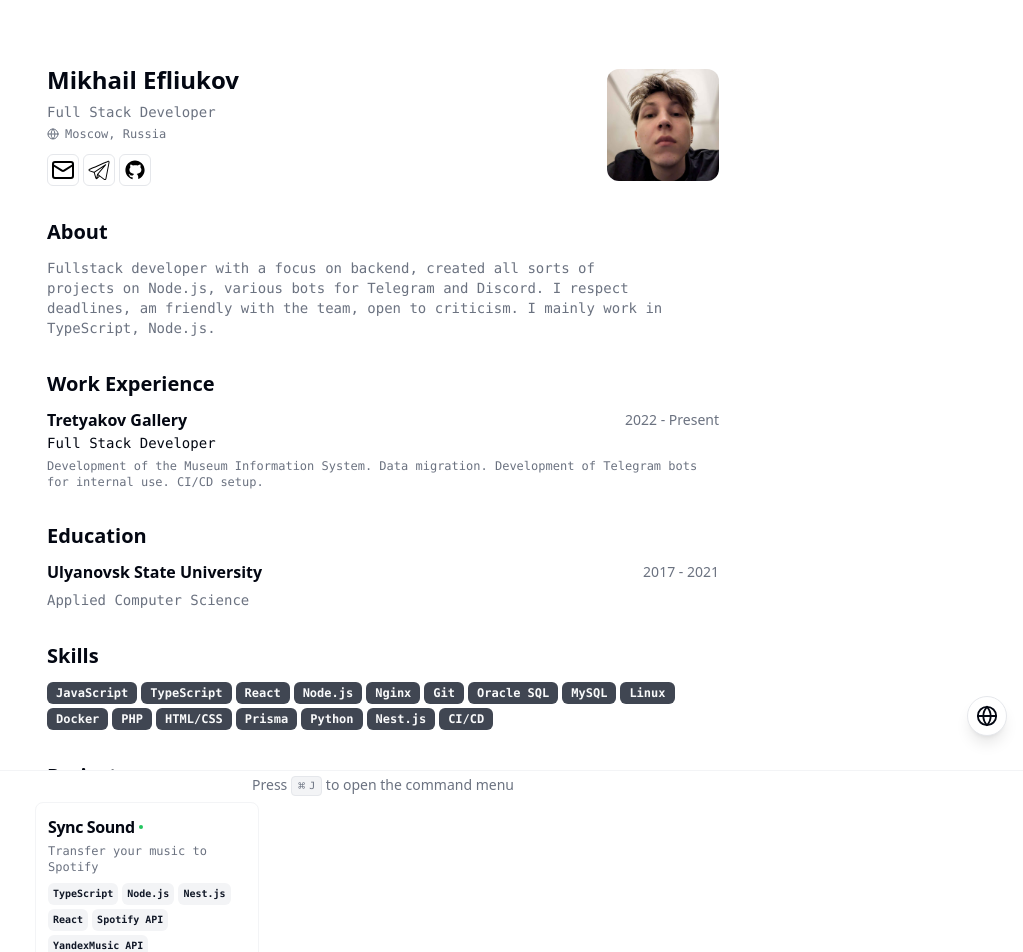
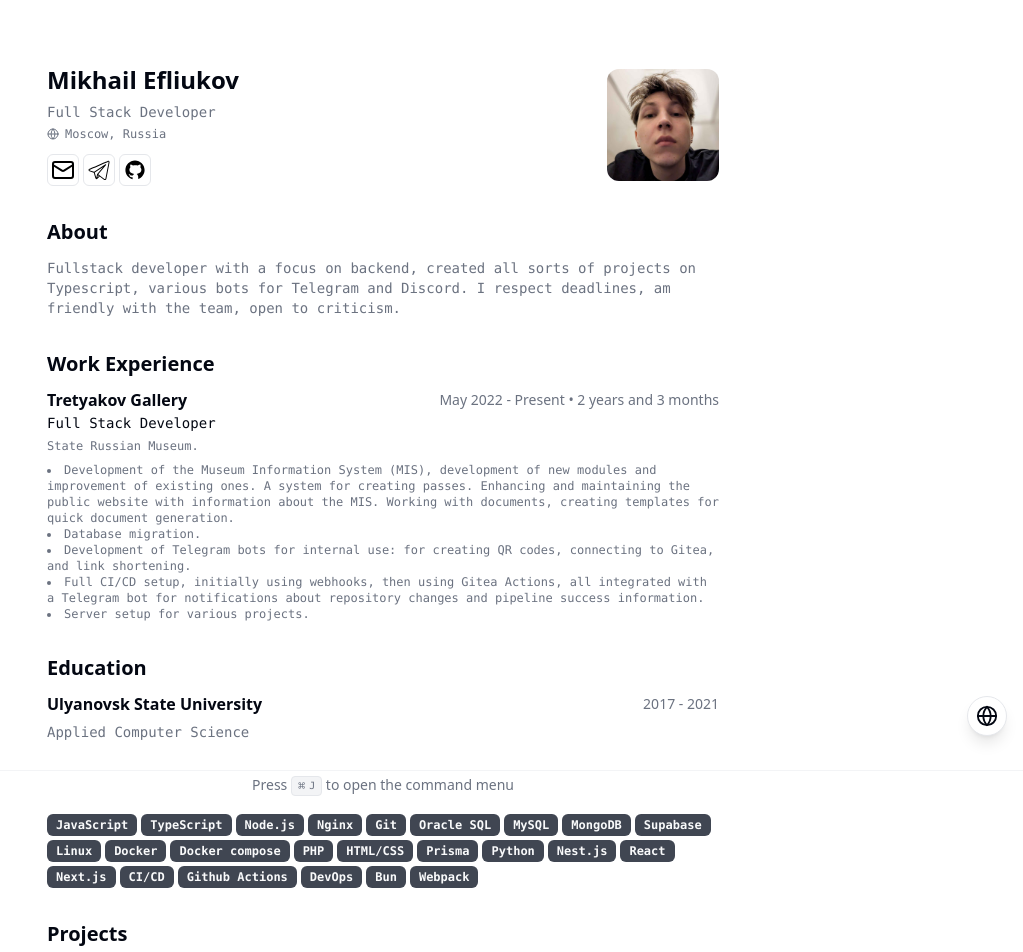
Before and after one commit to fnyaoo/cv, a React (Create React App) app: page / in a window 1280 px wide. Shown: the top 952 px of the page, without its empty margins (257-1280 px from the left). Built offline with nearby package versions, Linux system fonts and the light colour scheme; the HTML template or start-up script is replaced by a standard one.

Commit message:
chore: info update

```diff
--- a/src/App.tsx
+++ b/src/App.tsx
@@ -1,30 +1,66 @@
-import React from 'react';
-import './App.css';
-import {RESUME_DATA} from "./data/resume-data";
-import {GlobeIcon, MailIcon, PhoneIcon, Globe} from "lucide-react";
-import {Button} from "./components/ui/button";
-import {Avatar, AvatarFallback, AvatarImage} from "./components/ui/avatar";
-import {Section} from './components/ui/section';
-import {Card, CardContent, CardHeader} from './components/ui/card';
-import {Badge} from "./components/ui/badge";
-import {CommandMenu} from "./components/command-menu";
-import {ProjectCard} from "./components/project-card";
-import {UIText} from "./data/UIText";
+import { Globe, GlobeIcon, MailIcon, PhoneIcon } from "lucide-react"
+import React from 'react'
+import './App.css'
+import { CommandMenu } from "./components/command-menu"
+import { ProjectCard } from "./components/project-card"
+import { Avatar, AvatarFallback, AvatarImage } from "./components/ui/avatar"
+import { Badge } from "./components/ui/badge"
+import { Button } from "./components/ui/button"
+import { Card, CardContent, CardHeader } from './components/ui/card'
+import { Section } from './components/ui/section'
+import Months from './data/Months'
+import { RESUME_DATA, WorkExperienceDate } from "./data/resume-data"
+import { UIText } from "./data/UIText"
 
-export type Language = "ru" | "en";
+export type Language = "ru" | "en"
 
 function App() {
     if (!localStorage.getItem('lang')) {
-        localStorage.setItem('lang', navigator.language === "ru-RU" ? "ru" : "en");
+        localStorage.setItem('lang', navigator.language === "ru-RU" ? "ru" : "en")
     }
 
-    const [language, setLanguage] = React.useState<Language>(localStorage.getItem('lang') as Language || "en");
+    const [language, setLanguage] = React.useState<Language>(localStorage.getItem('lang') as Language || "en")
 
     const switchLanguage = () => {
-        const newLanguage: Language = language === "ru" ? "en" : "ru";
-        localStorage.setItem('lang', newLanguage);
-        setLanguage(newLanguage);
-    };
+        const newLanguage: Language = language === "ru" ? "en" : "ru"
+        localStorage.setItem('lang', newLanguage)
+        setLanguage(newLanguage)
+    }
+
+    const calculateWorkTime = (start: WorkExperienceDate, end: WorkExperienceDate | null): string => {
+        const currentDate = end || { month: new Date().getMonth() + 1, year: new Date().getFullYear() }
+
+        const yearsDifference = currentDate.year - start.year
+        const monthsDifference = currentDate.month - start.month
+
+        let totalYears = yearsDifference
+        let totalMonths = monthsDifference
+
+        if (monthsDifference < 0) {
+            totalYears -= 1
+            totalMonths += 12
+        }
+
+        let yearLabel: string
+        let monthLabel: string
+        let conjunction: string
+
+        if (language === 'en') {
+            yearLabel = totalYears === 1 ? 'year' : 'years'
+            monthLabel = totalMonths === 1 ? 'month' : 'months'
+            conjunction = 'and'
+        } else {
+            yearLabel = totalYears === 1 ? 'год' : totalYears > 1 && totalYears < 5 ? 'года' : 'лет'
+            monthLabel = totalMonths === 1 ? 'месяц' : totalMonths > 1 && totalMonths < 5 ? 'месяца' : 'месяцев'
+            conjunction = 'и'
+        }
+
+        if (totalMonths === 0) {
+            return `${totalYears} ${yearLabel}`
+        }
+
+        return `${totalYears} ${yearLabel} ${conjunction} ${totalMonths} ${monthLabel}`
+    }
 
     return (
         <main className="container relative mx-auto scroll-my-12 overflow-auto p-4 print:p-12 md:p-16">
@@ -42,7 +78,7 @@ function App() {
                                 target="_blank"
                                 rel="noopener noreferrer"
                             >
-                                <GlobeIcon className="size-3"/>
+                                <GlobeIcon className="size-3" />
                                 {RESUME_DATA.location[language]}
                             </a>
                         </p>
@@ -55,7 +91,7 @@ function App() {
                                     asChild
                                 >
                                     <a href={`mailto:${RESUME_DATA.contact.email}`}>
-                                        <MailIcon className="size-6 text-black"/>
+                                        <MailIcon className="size-6 text-black" />
                                     </a>
                                 </Button>
                             ) : null}
@@ -67,7 +103,7 @@ function App() {
                                     asChild
                                 >
                                     <a href={`tel:${RESUME_DATA.contact.tel}`}>
-                                        <PhoneIcon className="size-4"/>
+                                        <PhoneIcon className="size-4" />
                                     </a>
                                 </Button>
                             ) : null}
@@ -80,7 +116,7 @@ function App() {
                                     asChild
                                 >
                                     <a href={social.url}>
-                                        <social.icon className="size-6"/>
+                                        <social.icon className="size-6" />
                                     </a>
                                 </Button>
                             ))}
@@ -97,11 +133,16 @@ function App() {
                                     <span className="underline">{RESUME_DATA.contact.tel}</span>
                                 </a>
                             ) : null}
+                            {RESUME_DATA.contact.social.find(s => s.name === "Telegram") ? (
+                                <a href={`${RESUME_DATA.contact.social.find(s => s.name === "Telegram")?.url}`}>
+                                    <span className="underline">{RESUME_DATA.contact.social.find(s => s.name === "Telegram")?.url.replace(/(^\w+:|^)\/\//, '')}</span>
+                                </a>
+                            ) : null}
                         </div>
                     </div>
 
                     <Avatar className="size-28">
-                        <AvatarImage alt={RESUME_DATA.name[language]} src={RESUME_DATA.avatarUrl}/>
+                        <AvatarImage alt={RESUME_DATA.name[language]} src={RESUME_DATA.avatarUrl} />
                         <AvatarFallback>{RESUME_DATA.initials[language]}</AvatarFallback>
                     </Avatar>
                 </div>
@@ -136,7 +177,7 @@ function App() {
                                             </span>
                                         </h3>
                                         <div className="text-sm tabular-nums text-gray-500">
-                                            {work.start} - {work.end ?? UIText['workTime'][language]}
+                                            {Months[work.start.month][language]} {work.start.year} - {work.end ? `${Months[work.end.month][language]} ${work.end.year}` : UIText['workTime'][language]} • {calculateWorkTime(work.start, work.end)}
                                         </div>
                                     </div>
 
@@ -146,9 +187,18 @@ function App() {
                                 </CardHeader>
                                 <CardContent className="mt-2 text-xs print:text-[10px]">
                                     {work.description[language]}
+                                    {work.responsibilities.length > 0 ? (
+                                        <ul className="mt-2 list-disc list-inside">
+                                            {work.responsibilities.map((item, index) => (
+                                                <li key={index}>
+                                                    {item[language]}
+                                                </li>
+                                            ))}
+                                        </ul>
+                                    ) : null}
                                 </CardContent>
                             </Card>
-                        );
+                        )
                     })}
                 </Section>
                 <Section>
@@ -170,7 +220,7 @@ function App() {
                                     {education.degree[language]}
                                 </CardContent>
                             </Card>
-                        );
+                        )
                     })}
                 </Section>
                 <Section>
@@ -181,7 +231,7 @@ function App() {
                                 <Badge className="print:text-[10px]" key={skill}>
                                     {skill}
                                 </Badge>
-                            );
+                            )
                         })}
                     </div>
                 </Section>
@@ -201,7 +251,7 @@ function App() {
                                             tags={project?.techStack ?? []}
                                             link={project?.link?.href}
                                         />
-                                    );
+                                    )
                                 })
                             ) : null}
                         </div>
@@ -230,10 +280,10 @@ function App() {
                 asChild
                 onClick={switchLanguage}
             >
-                <Globe className="size-16"/>
+                <Globe className="size-16" />
             </Button>
         </main>
-    );
+    )
 }
 
-export default App;
+export default App
--- /dev/null
+++ b/src/data/Months.ts
@@ -0,0 +1,16 @@
+const Months: Record<number, { en: string; ru: string }> = {
+	1: { en: 'Jan', ru: 'Янв' },
+	2: { en: 'Feb', ru: 'Фев' },
+	3: { en: 'Mar', ru: 'Март' },
+	4: { en: 'Apr', ru: 'Апр' },
+	5: { en: 'May', ru: 'Май' },
+	6: { en: 'Jun', ru: 'Июнь' },
+	7: { en: 'Jul', ru: 'Июль' },
+	8: { en: 'Aug', ru: 'Авг' },
+	9: { en: 'Sep', ru: 'Сен' },
+	10: { en: 'Oct', ru: 'Окт' },
+	11: { en: 'Nov', ru: 'Ноя' },
+	12: { en: 'Dec', ru: 'Дек' }
+}
+
+export default Months
--- a/src/data/resume-data.tsx
+++ b/src/data/resume-data.tsx
@@ -1,36 +1,42 @@
-import {Tretyakov, photo} from "../images/";
-import {GitHubIcon, TelegramIcon} from "../components/icons";
-import React from "react";
+import React from "react"
+import { GitHubIcon, TelegramIcon } from "../components/icons"
+import { Tretyakov, photo } from "../images/"
 
 interface LocalizedString {
-    ru: string;
-    en: string;
+    ru: string
+    en: string
 
-    [key: string]: string;
+    [key: string]: string
 }
 
 interface SocialLink {
-    name: string;
-    url: string;
-    icon: React.ComponentType<React.SVGProps<SVGSVGElement>>;
+    name: string
+    url: string
+    icon: React.ComponentType<React.SVGProps<SVGSVGElement>>
 }
 
 interface Education {
-    school: LocalizedString;
-    degree: LocalizedString;
-    start: string;
-    end: string;
+    school: LocalizedString
+    degree: LocalizedString
+    start: string
+    end: string
 }
 
 interface WorkExperience {
-    company: LocalizedString;
-    link: string;
-    badges: string[];
-    title: LocalizedString;
-    logo: string;
-    start: string;
-    end: string | null;
-    description: LocalizedString;
+    company: LocalizedString
+    link: string
+    badges: string[]
+    title: LocalizedString
+    logo: string
+    start: WorkExperienceDate
+    end: WorkExperienceDate | null
+    description: LocalizedString
+    responsibilities: LocalizedString[]
+}
+
+export interface WorkExperienceDate {
+    month: number
+    year: number
 }
 
 interface ProjectLink {
@@ -39,31 +45,31 @@ interface ProjectLink {
 }
 
 interface Project {
-    title: string;
-    techStack: string[];
-    description: LocalizedString;
-    logo: string;
-    link: ProjectLink;
+    title: string
+    techStack: string[]
+    description: LocalizedString
+    logo: string
+    link: ProjectLink
 }
 
 interface ResumeData {
-    name: LocalizedString;
-    initials: LocalizedString;
-    location: LocalizedString;
-    locationLink: string;
-    about: LocalizedString;
-    summary: LocalizedString;
-    avatarUrl: string;
-    personalWebsiteUrl: string;
+    name: LocalizedString
+    initials: LocalizedString
+    location: LocalizedString
+    locationLink: string
+    about: LocalizedString
+    summary: LocalizedString
+    avatarUrl: string
+    personalWebsiteUrl: string
     contact: {
-        email: string;
-        tel: string;
-        social: SocialLink[];
-    };
-    education: Education[];
-    work: WorkExperience[];
-    skills: string[];
-    projects: Project[];
+        email: string
+        tel: string
+        social: SocialLink[]
+    }
+    education: Education[]
+    work: WorkExperience[]
+    skills: string[]
+    projects: Project[]
 }
 
 export const RESUME_DATA: ResumeData = {
@@ -85,8 +91,8 @@ export const RESUME_DATA: ResumeData = {
         en: "Full Stack Developer",
     },
     summary: {
-        ru: "Фулстак разработчик с упором на бекэнд, создавал всякие проекты на Node.js, различных ботов для Telegram и Discord. Соблюдаю дедлайны, дружу с коллективом, открыт к критике. В основном работаю на TypeScript, Node.js.",
-        en: "Fullstack developer with a focus on backend, created all sorts of projects on Node.js, various bots for Telegram and Discord. I respect deadlines, am friendly with the team, open to criticism. I mainly work in TypeScript, Node.js.",
+        ru: "Фулстак разработчик с упором на бекэнд, создавал всякие проекты на Typescript, различных ботов для Telegram и Discord. Соблюдаю дедлайны, дружу с коллективом, открыт к критике.",
+        en: "Fullstack developer with a focus on backend, created all sorts of projects on Typescript, various bots for Telegram and Discord. I respect deadlines, am friendly with the team, open to criticism.",
     },
     avatarUrl: photo,
     personalWebsiteUrl: "https://fnyaoo.com",
@@ -96,7 +102,7 @@ export const RESUME_DATA: ResumeData = {
         social: [
             {
                 name: "Telegram",
-                url: "https://t.me/fnyaoo",
+                url: "https://t.me/efliukov",
                 icon: TelegramIcon,
             },
             {
@@ -133,36 +139,69 @@ export const RESUME_DATA: ResumeData = {
                 en: "Full Stack Developer",
             },
             logo: Tretyakov,
-            start: "2022",
+            start: {
+                month: 5,
+                year: 2022
+            },
             end: null,
             description: {
-                ru: "Разработка Музейной Информационной системы. Миграция данных. Разработка Telegram ботов для внутреннего использования. Настройка CI/CD.",
-                en: "Development of the Museum Information System. Data migration. Development of Telegram bots for internal use. CI/CD setup.",
+                ru: "Российский государственный художественный музей.",
+                en: "State Russian Museum."
             },
+            responsibilities: [
+                {
+                    ru: "Разработка Музейной Информационной Системы (МИС), разработка отдельных новых модулей и доработка уже имеющихся. Система для создания пропусков. Доработка и поддержка публичного сайта с информацией об МИС. Работа с документами, создание шаблонов для быстрого формирования документов.",
+                    en: "Development of the Museum Information System (MIS), development of new modules and improvement of existing ones. A system for creating passes. Enhancing and maintaining the public website with information about the MIS. Working with documents, creating templates for quick document generation."
+                },
+                {
+                    ru: "Миграция баз данных.",
+                    en: "Database migration."
+                },
+                {
+                    ru: "Разработка Telegram ботов для внутреннего пользования: для создания QR кодов, для связи с Gitea, сокращатель ссылок.",
+                    en: "Development of Telegram bots for internal use: for creating QR codes, connecting to Gitea, and link shortening."
+                },
+                {
+                    ru: "Полноценная настройка CI/CD, сначала с помощью вебхуков, потом с помощью Gitea Actions, всё это привязано к Telegram боту для уведомлений о внесении изменений в репозиторий/информация об успехах пайплайнов.",
+                    en: "Full CI/CD setup, initially using webhooks, then using Gitea Actions, all integrated with a Telegram bot for notifications about repository changes and pipeline success information."
+                },
+                {
+                    ru: "Настройка серверов для различных проектов.",
+                    en: "Server setup for various projects."
+                },
+            ]
         },
     ],
     skills: [
         "JavaScript",
         "TypeScript",
-        "React",
         "Node.js",
         "Nginx",
         "Git",
         "Oracle SQL",
         "MySQL",
+        "MongoDB",
+        "Supabase",
         "Linux",
         "Docker",
+        "Docker compose",
         "PHP",
         "HTML/CSS",
         "Prisma",
         "Python",
         "Nest.js",
+        "React",
+        "Next.js",
         "CI/CD",
+        "Github Actions",
+        "DevOps",
+        "Bun",
+        "Webpack"
     ],
     projects: [
         {
             title: "Sync Sound",
-            techStack: ["TypeScript", "Node.js", "Nest.js", "React", "Spotify API", "YandexMusic API", "SoundCloud API"],
+            techStack: ["TypeScript", "Node.js", "Next.js", "Spotify API", "YandexMusic API", "OAuth"],
             description: {
                 ru: "Перенос музыки из разных сервисов в Spotify",
                 en: "Transfer your music to Spotify",
@@ -172,7 +211,6 @@ export const RESUME_DATA: ResumeData = {
                 label: "",
                 href: "https://fnyaoo.com/syncsound",
             },
-
         },
     ],
-};
+}
```
Lines whose indentation alone changed are shown as unchanged.
